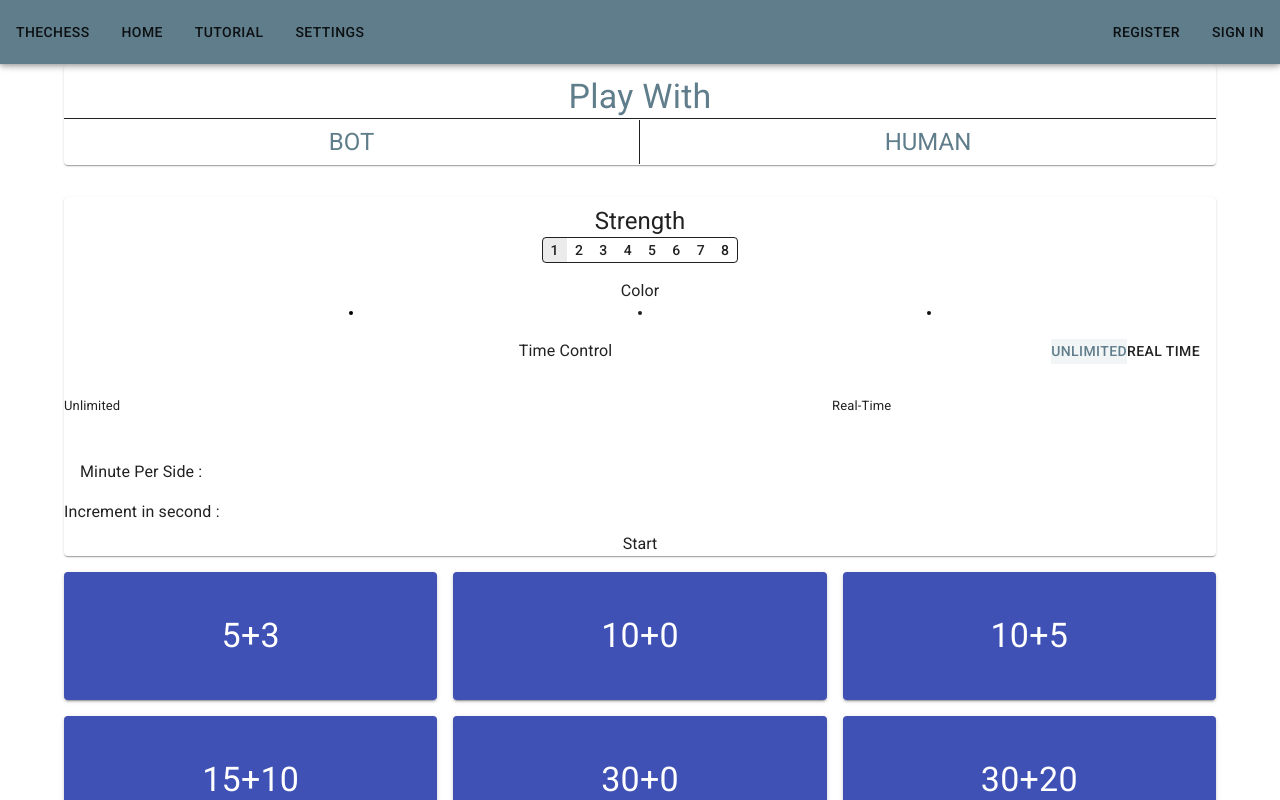
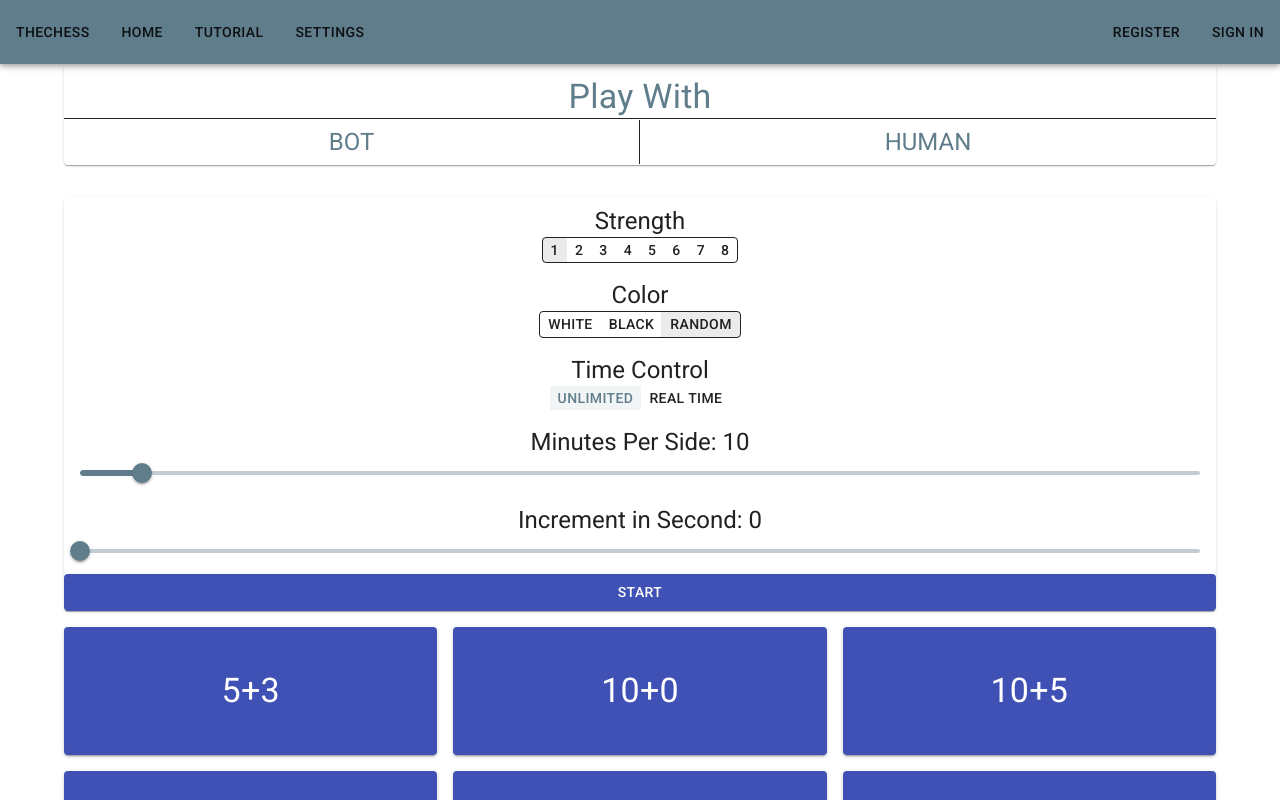
Before and after one commit to MarcelJulian/the-chess, a React (Create React App) app in the folder src/main/frontend/: page / in a window 1280 px wide. Shown: the top 800 px of the page. Built offline with nearby package versions, Linux system fonts and the light colour scheme.

Commit message:
refactor: :recycle: refactor into mui

```diff
--- a/src/main/frontend/src/pages/HomePage/index.jsx
+++ b/src/main/frontend/src/pages/HomePage/index.jsx
@@ -1,35 +1,65 @@
 import React, { useState } from "react";
 
-import {
-  Button,
-  ButtonGroup,
-  Container,
-  Grid,
-  GridItem,
-  Slider,
-  Flex,
-  // Spacer,
-  Center,
-  Text,
-  SliderFilledTrack,
-  SliderThumb,
-  SliderTrack,
-  Stack,
-  Switch
-} from "@chakra-ui/react";
-import Brightness4Icon from "@mui/icons-material/Brightness4";
-import Brightness7Icon from "@mui/icons-material/Brightness7";
 import Box from "@mui/material/Box";
-import MaterialButton from "@mui/material/Button";
-import MaterialButtonGroup from "@mui/material/ButtonGroup";
+import Button from "@mui/material/Button";
 import Card from "@mui/material/Card";
 import { amber, deepOrange, grey } from "@mui/material/colors";
-import MaterialContainer from "@mui/material/Container";
-import MaterialGrid from "@mui/material/Grid";
+import Container from "@mui/material/Container";
+import Grid from "@mui/material/Grid";
+import Slider from "@mui/material/Slider";
 import { ThemeProvider, useTheme, createTheme } from "@mui/material/styles";
 import ToggleButton from "@mui/material/ToggleButton";
 import ToggleButtonGroup from "@mui/material/ToggleButtonGroup";
 import Typography from "@mui/material/Typography";
+
+function SectionBox(props) {
+  return (
+    <Box
+      display="flex"
+      flexDirection="column"
+      alignItems="center"
+      sx={{ paddingX: "1rem", paddingY: "0.5rem" }}
+    >
+      {props.children}
+    </Box>
+  );
+}
+
+function SectionBoxTitle({ label }) {
+  return (
+    <Typography variant="h5" sx={{ marginBottom: "0.5rem" }}>
+      {label}
+    </Typography>
+  );
+}
+
+function BotColorButtonGroup({ botColor, handleBotColorChange }) {
+  return (
+    <ToggleButtonGroup
+      value={botColor}
+      exclusive
+      onChange={handleBotColorChange}
+      size="large"
+      sx={{ border: 1 }}
+    >
+      <ToggleButton value="white" disableFocusRipple disableRipple>
+        <Typography variant="button" sx={{ paddingX: "0.5rem" }}>
+          white
+        </Typography>
+      </ToggleButton>
+      <ToggleButton value="black" disableFocusRipple disableRipple>
+        <Typography variant="button" sx={{ paddingX: "0.5rem" }}>
+          black
+        </Typography>
+      </ToggleButton>
+      <ToggleButton value="random" disableFocusRipple disableRipple>
+        <Typography variant="button" sx={{ paddingX: "0.5rem" }}>
+          random
+        </Typography>
+      </ToggleButton>
+    </ToggleButtonGroup>
+  );
+}
 
 function HomePage() {
   // replace with store
@@ -40,13 +70,17 @@ function HomePage() {
   const [botTimeControlMinute, setBotTimeControlMinute] = useState(10);
   const [botTimeControlIncrement, setBotTimeControlIncrement] = useState(0);
 
-  const handleBotStrengthChange = (_, strength) => {
-    setBotStrength(strength);
-  };
+  const handleBotStrengthChange = (_, strength) => setBotStrength(strength);
 
-  const handleBotTimeControlModeChange = (_, mode) => {
+  const handleBotColorChange = (_, color) => setBotColor(color);
+
+  const handleBotTimeControlModeChange = (_, mode) =>
     setBotTimeControlMode(mode);
-  };
+
+  const handleBotTimeControlMinuteChange = (_, minute) =>
+    setBotTimeControlMinute(minute);
+  const handleBotTimeControlIncrementChange = (_, increment) =>
+    setBotTimeControlIncrement(increment);
 
   const generateBotStrengthGroupButton = () => {
     const buttons = [];
@@ -75,7 +109,7 @@ function HomePage() {
 
   return (
     <Box sx={{ marginTop: "5%" }}>
-      <MaterialContainer>
+      <Container>
         {/* Container Atas */}
         <Card elevation={1} sx={{ marginBottom: "2rem" }}>
           <Box
@@ -120,7 +154,7 @@ function HomePage() {
                   // height: "100%"
                 }}
               >
-                <MaterialButton variant="ghost" sx={{ width: "100%" }}>
+                <Button variant="ghost" sx={{ width: "100%" }}>
                   <Typography
                     variant="h5"
                     color="primary"
@@ -128,13 +162,13 @@ function HomePage() {
                   >
                     Bot
                   </Typography>
-                </MaterialButton>
+                </Button>
               </Box>
-              <MaterialButton variant="ghost" sx={{ width: "100%" }}>
+              <Button variant="ghost" sx={{ width: "100%" }}>
                 <Typography variant="h5" color="primary">
                   Human
                 </Typography>
-              </MaterialButton>
+              </Button>
             </Box>
           </Box>
         </Card>
@@ -143,136 +177,73 @@ function HomePage() {
         <Card sx={{ marginBottom: "1rem" }}>
           <Box display="flex" flexDirection="column">
             {/* Box Strength Level AI */}
-            <Box
-              display="flex"
-              flexDirection="column"
-              alignItems="center"
-              sx={{ paddingX: "1rem", paddingY: "0.5rem" }}
-            >
-              <Typography variant="h5" sx={{ marginBottom: "0.5rem" }}>
-                Strength
-              </Typography>
+            <SectionBox>
+              <SectionBoxTitle label="Strength" />
               {generateBotStrengthGroupButton()}
-            </Box>
+            </SectionBox>
             {/* Box color */}
-            <Box w="100%" py="0.5rem">
-              <Center mb="0.5rem">Color</Center>
-              <Flex justifyContent="space-evenly">
-                <Button
-                  bgColor="black"
-                  border="2px"
-                  size="xs"
-                  borderRadius="100%"
-                  m="0"
-                  isActive={botColor === "black"}
-                  onClick={() => {
-                    setBotColor("black");
-                  }}
-                  _hover={{
-                    BoxShadow:
-                      "0 0 1px 2px rgba(88, 144, 255, .75), 0 1px 1px rgba(0, 0, 0, .15)"
-                  }}
-                  _active={{}}
-                />
-                <Button
-                  bgColor="white"
-                  border="2px"
-                  size="xs"
-                  borderRadius="100%"
-                  py="0"
-                  m="0"
-                  isActive={botColor === "white"}
-                  onClick={() => {
-                    setBotColor("white");
-                  }}
-                  _hover={{
-                    BoxShadow:
-                      "0 0 1px 2px rgba(88, 144, 255, .75), 0 1px 1px rgba(0, 0, 0, .15)"
-                  }}
-                  _active={{}}
-                />
-                <Button
-                  bgColor="gray"
-                  border="2px"
-                  size="xs"
-                  borderRadius="100%"
-                  m="0"
-                  isActive={botColor === "random"}
-                  onClick={() => {
-                    setBotColor("random");
-                  }}
-                  _hover={{
-                    BoxShadow:
-                      "0 0 1px 2px rgba(88, 144, 255, .75), 0 1px 1px rgba(0, 0, 0, .15)"
-                  }}
-                  _active={{}}
-                />
-              </Flex>
-            </Box>
+            <SectionBox>
+              <SectionBoxTitle label="Color" />
+              <BotColorButtonGroup
+                botColor={botColor}
+                handleBotColorChange={handleBotColorChange}
+              />
+            </SectionBox>
             {/* Box Time Control */}
-            <Box sx={{ display: "flex", width: "100%", padding: "1rem" }}>
-              <Box sx={{ mx: "auto" }}>Time Control</Box>
+            <SectionBox>
+              <SectionBoxTitle label="Time Control" />
               <ToggleButtonGroup
                 color="primary"
                 value={botTimeControlMode}
                 exclusive
                 onChange={handleBotTimeControlModeChange}
               >
-                <ToggleButton value="unlimited">Unlimited</ToggleButton>
-                <ToggleButton value="realtime">Real Time</ToggleButton>
+                <ToggleButton value="unlimited">
+                  <Typography variant="button" sx={{ paddingX: "0.5rem" }}>
+                    Unlimited
+                  </Typography>
+                </ToggleButton>
+                <ToggleButton value="realtime">
+                  <Typography variant="button" sx={{ paddingX: "0.5rem" }}>
+                    Real Time
+                  </Typography>
+                </ToggleButton>
               </ToggleButtonGroup>
-            </Box>
-            {/* Box Toggle */}
-            <Box w="100%" h="5" bg="transparent" py="1rem">
-              <Grid templateColumns="repeat(3, 1fr)" gap={0}>
-                <GridItem w="100%" h="10" bg="transparen">
-                  <Text fontSize={13}>Unlimited</Text>
-                </GridItem>
-                <GridItem w="100%" px="10px" h="10" bg="transparen">
-                  <Stack direction="row">
-                    <Switch colorScheme="teal" size="md" />
-                  </Stack>
-                </GridItem>
-                <GridItem w="100%" h="10" bg="transparen">
-                  <Text fontSize={13}>Real-Time</Text>
-                </GridItem>
-              </Grid>
-            </Box>
+            </SectionBox>
             {/* Box Minute Per Side */}
-            <Box w="100%" bg="transparent">
-              <Box px="1rem" py="0.5rem">
-                Minute Per Side :{" "}
-              </Box>
-              <Box paddingLeft={5} paddingRight={58}>
-                <Slider aria-label="slider-ex-1" defaultValue={10}>
-                  <SliderTrack>
-                    <SliderFilledTrack />
-                  </SliderTrack>
-                  <SliderThumb />
-                </Slider>
-              </Box>
-            </Box>
+            <SectionBox>
+              <SectionBoxTitle
+                label={`Minutes Per Side: ${botTimeControlMinute}`}
+              />
+              <Slider
+                value={botTimeControlMinute}
+                onChange={handleBotTimeControlMinuteChange}
+                max={180}
+              />
+            </SectionBox>
             {/* Box Minute Per Side */}
-            <Box w="100%" bg="transparent">
-              <Box py="0.5rem">Increment in second : </Box>
-              <Box paddingRight={5}>
-                <Slider aria-label="slider-ex-1" defaultValue={10}>
-                  <SliderTrack>
-                    <SliderFilledTrack />
-                  </SliderTrack>
-                  <SliderThumb />
-                </Slider>
-              </Box>
-            </Box>
+            <SectionBox>
+              <SectionBoxTitle
+                label={`Increment in Second: ${botTimeControlIncrement}`}
+              />
+              <Slider
+                value={botTimeControlIncrement}
+                onChange={handleBotTimeControlIncrementChange}
+                max={180}
+              />
+            </SectionBox>
             {/* Box START */}
-            <Box w="100%" h="10" bg="transparent" colSpan={2}>
-              <Center>
-                <Button colorScheme="blue">Start</Button>
-              </Center>
-            </Box>
+            <Button
+              variant="contained"
+              disabled={
+                botTimeControlMinute === 0 && botTimeControlIncrement === 0
+              }
+            >
+              Start
+            </Button>
           </Box>
         </Card>
-      </MaterialContainer>
+      </Container>
     </Box>
   );
 }
```
